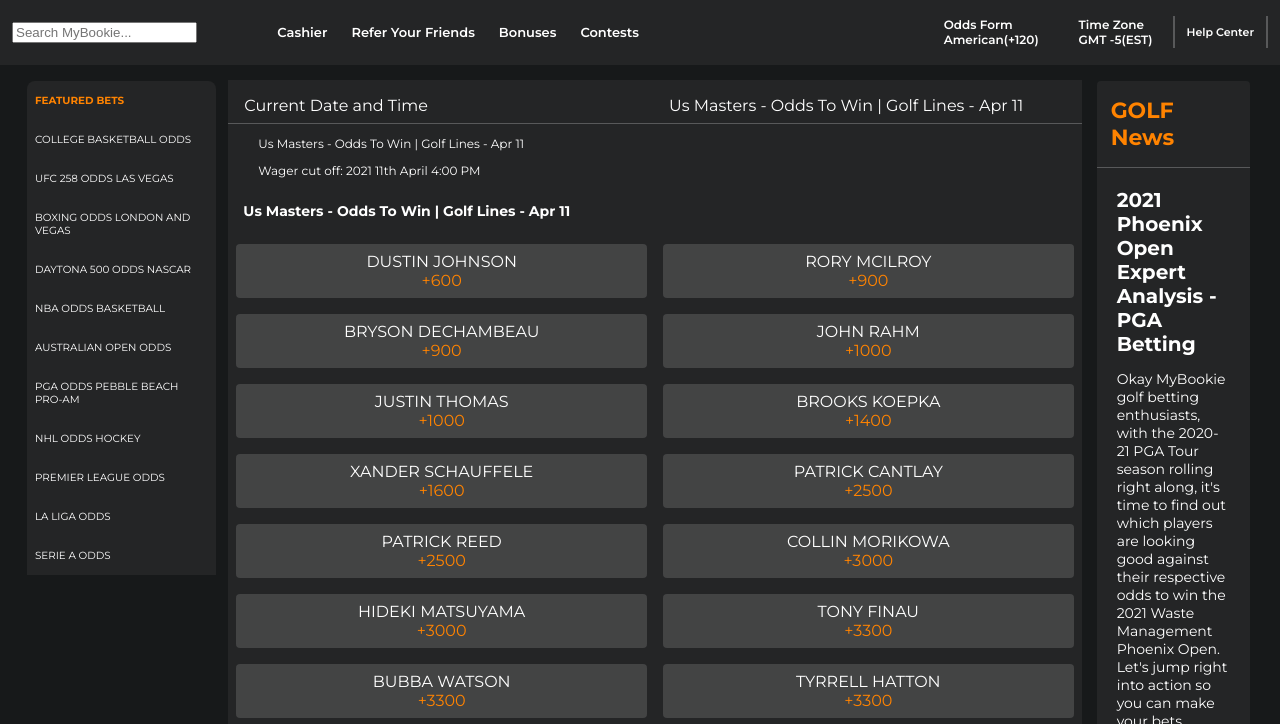
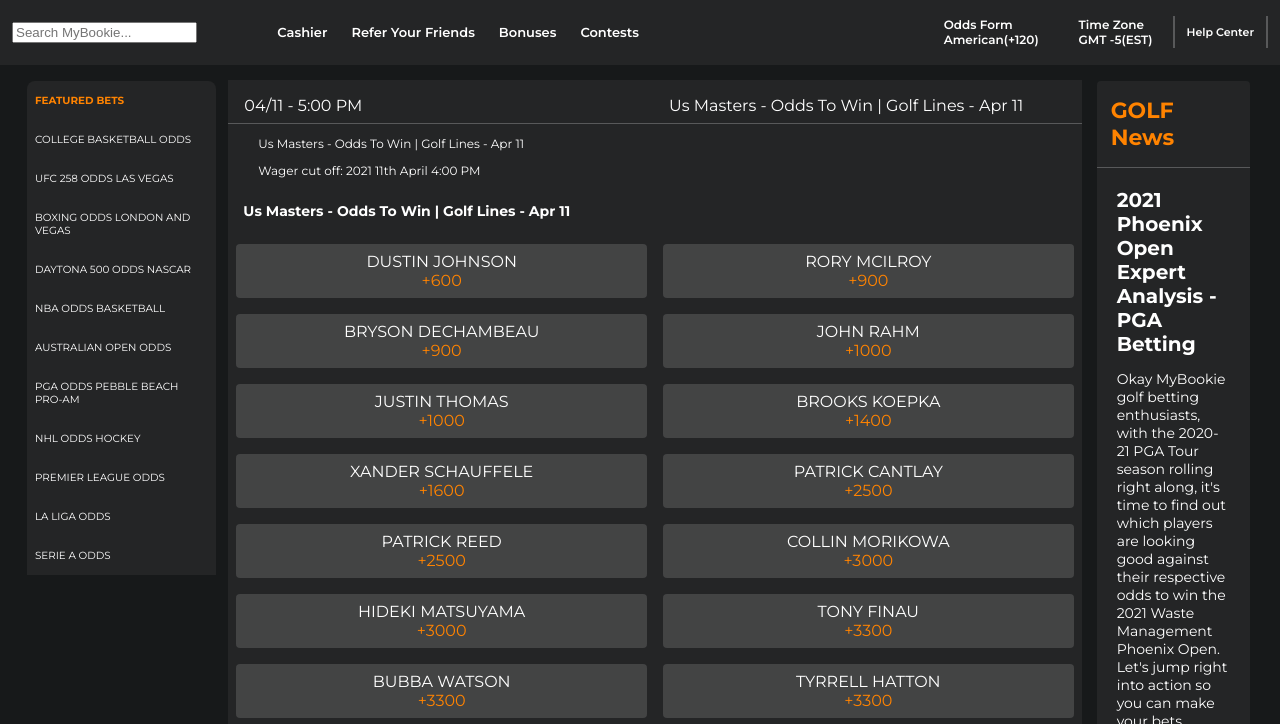
Before and after one commit to jarkin13/my-bookie, a plain HTML site: page v1/index.html in a window 1280 px wide. Shown: the part 76-800 px from the top of the page. Drawn offline with Linux system fonts and the light colour scheme.

Commit message:
changed bet closing date/time html

```diff
--- a/v1/index.html
+++ b/v1/index.html
@@ -149,7 +149,7 @@
               <header class="section-header">
                 <div class="row section-header__items">
                   <div class="col-auto section-header__item">
-                    Current Date and Time
+                    04/11 - 5:00 PM
                   </div>
                   <div class="col-auto section-header__item">
                     Us Masters - Odds To Win | Golf Lines - Apr 11
```
